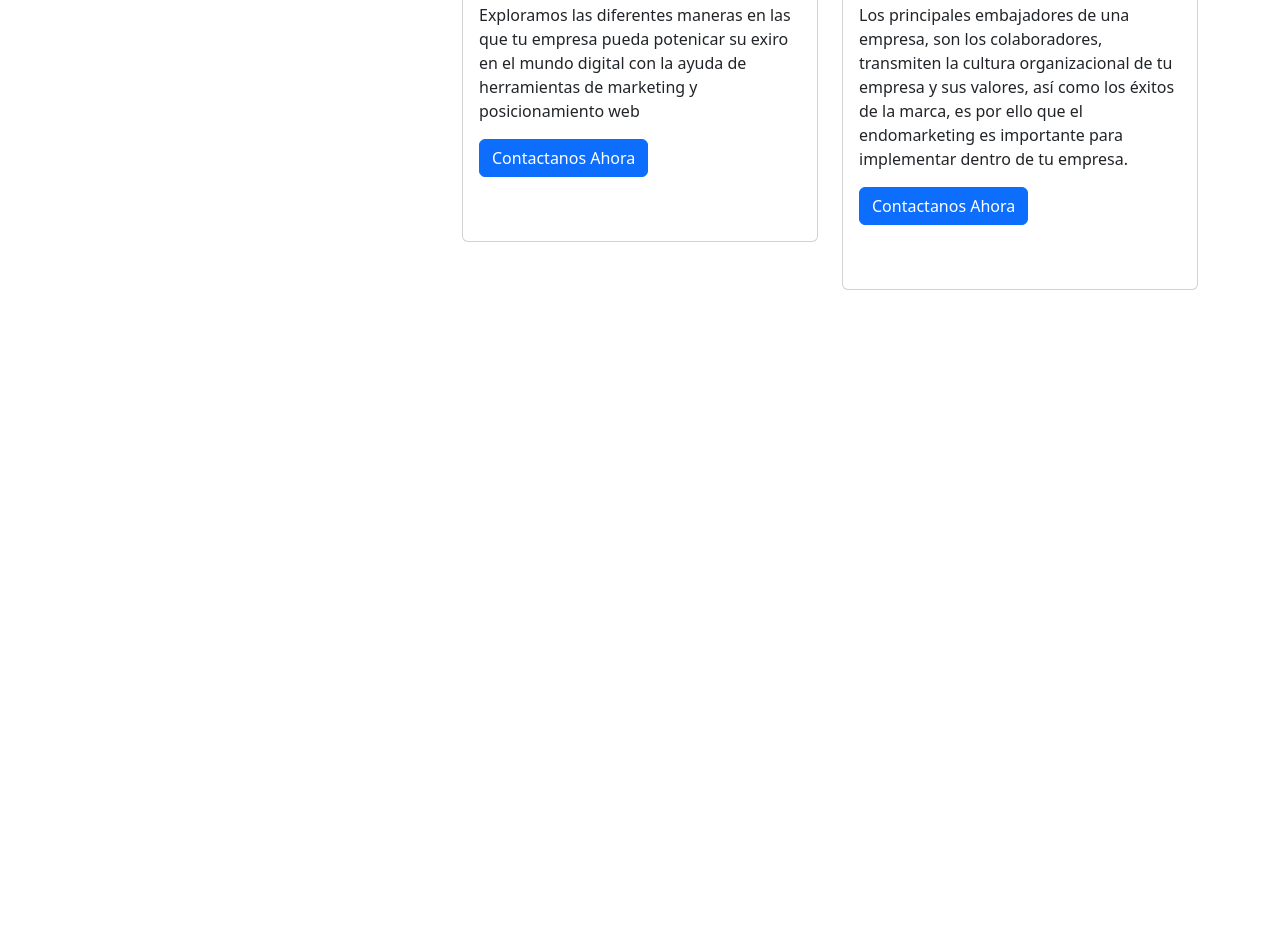
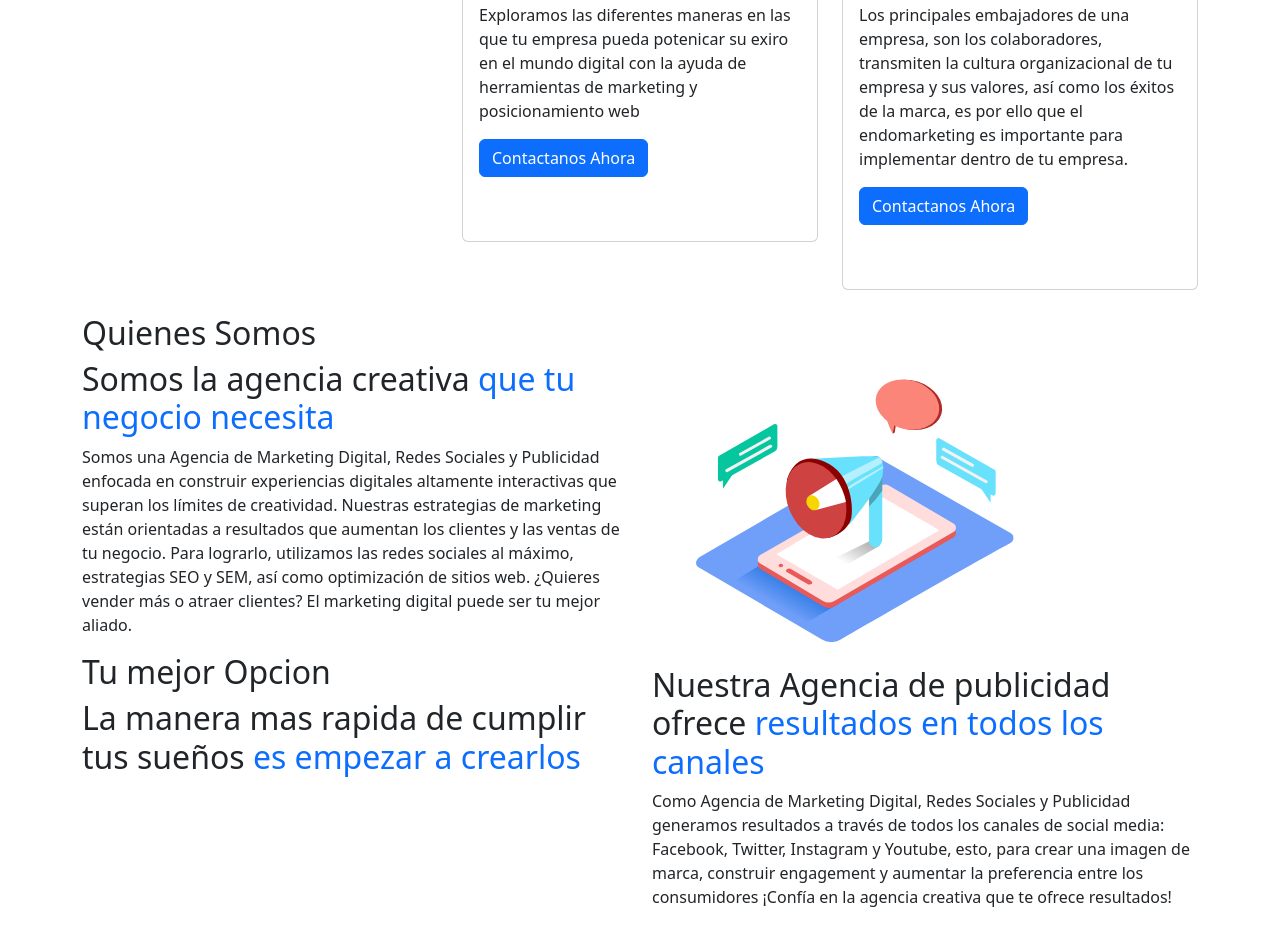
Before and after one commit to MiguelAlejandroGO/AgenciaMarketingMockup, a plain HTML site: page index.html in a window 1280 px wide. Shown: the part 1922-2847 px from the top of the page. Before the commit the page ends 2236 px from the top, so only its background shows below. Drawn offline with nearby package versions, Linux system fonts and the light colour scheme; a script that the page names is missing.

Commit message:
Creación de la sección About

```diff
--- a/index.html
+++ b/index.html
@@ -68,8 +68,8 @@
             </div>
         </div>
     </section>
+
     <section id="service">
-
         <div class="container ">
             <h2 class="text-center title ">Nuestros Servicios</h2>
             <br>
@@ -80,7 +80,8 @@
                         <div class="card-body ">
                             <h5 class="card-title ">Branding y Diseño
                             </h5>
-                            <p class="card-text ">Creamos marcas que enamoran, acompañadas de una estrategia de comunicación visual, brindando soluciones creativas, funcionales y competitivas.</p>
+                            <p class="card-text ">Creamos marcas que enamoran, acompañadas de una estrategia de
+                                comunicación visual, brindando soluciones creativas, funcionales y competitivas.</p>
                             <a href="#contact" class="btn btn-primary mb-5 btnContact">Contactanos Ahora</a>
                         </div>
                     </div>
@@ -91,8 +92,11 @@
                         <div class="card-body ">
                             <h5 class="card-title ">Marketing estratégico
                             </h5>
-                            <p class="card-text ">El consumidor ha evolucionado y las empresas deben de avanzar para ser relevantes con sus clientes, bajo esta premisa creamos estrategias de marketing , que contribuyan al posicionamiento, generen comunicación entre los usuarios
-                                y se mantengan vigentes , esto con el fin de que tu empresa alcance los objetivos que se ha planteado.</p>
+                            <p class="card-text ">El consumidor ha evolucionado y las empresas deben de avanzar para ser
+                                relevantes con sus clientes, bajo esta premisa creamos estrategias de marketing , que
+                                contribuyan al posicionamiento, generen comunicación entre los usuarios
+                                y se mantengan vigentes , esto con el fin de que tu empresa alcance los objetivos que se
+                                ha planteado.</p>
                             <a href="#contact" class="btn btn-primary mb-5 btnContact">Contactanos Ahora</a>
                         </div>
                     </div>
@@ -104,7 +108,9 @@
                             <h5 class="card-title ">
                                 Desarrollo Web
                             </h5>
-                            <p class="card-text ">Desarrollamos sitios web que comuniquen tu oferta de servicios o productos de forma clara y ágil, implementando las últimas tecnologías y personalizadas a la imagen de tu empresa.</p>
+                            <p class="card-text ">Desarrollamos sitios web que comuniquen tu oferta de servicios o
+                                productos de forma clara y ágil, implementando las últimas tecnologías y personalizadas
+                                a la imagen de tu empresa.</p>
                             <a href="#contact" class="btn btn-primary mb-5 btnContact">Contactanos Ahora</a>
                         </div>
                     </div>
@@ -116,7 +122,9 @@
                             <h5 class="card-title ">
                                 Marketing Digital y social media
                             </h5>
-                            <p class="card-text ">La comunicación para las organizaciones se ha vuelto bidireccional y un pilar fundamental para el marketing digital. La alta competencia entre las marcas, nos obliga a generar contenidos relevantes para el consumidor</p>
+                            <p class="card-text ">La comunicación para las organizaciones se ha vuelto bidireccional y
+                                un pilar fundamental para el marketing digital. La alta competencia entre las marcas,
+                                nos obliga a generar contenidos relevantes para el consumidor</p>
                             <a href="#contact" class="btn btn-primary mb-5 btnContact">Contactanos Ahora</a>
                         </div>
                     </div>
@@ -128,7 +136,9 @@
                             <h5 class="card-title ">
                                 SEO (Google) y Optimizacion
                             </h5>
-                            <p class="card-text ">Exploramos las diferentes maneras en las que tu empresa pueda potenicar su exiro en el mundo digital con la ayuda de herramientas de marketing y posicionamiento web</p>
+                            <p class="card-text ">Exploramos las diferentes maneras en las que tu empresa pueda
+                                potenicar su exiro en el mundo digital con la ayuda de herramientas de marketing y
+                                posicionamiento web</p>
                             <a href="#contact" class="btn btn-primary mb-5 btnContact">Contactanos Ahora</a>
                         </div>
                     </div>
@@ -140,14 +150,48 @@
                             <h5 class="card-title ">
                                 Endomarketing
                             </h5>
-                            <p class="card-text ">Los principales embajadores de una empresa, son los colaboradores, transmiten la cultura organizacional de tu empresa y sus valores, así como los éxitos de la marca, es por ello que el endomarketing es importante para implementar
+                            <p class="card-text ">Los principales embajadores de una empresa, son los colaboradores,
+                                transmiten la cultura organizacional de tu empresa y sus valores, así como los éxitos de
+                                la marca, es por ello que el endomarketing es importante para implementar
                                 dentro de tu empresa.</p>
                             <a href="#contact" class="btn btn-primary mb-5 btnContact">Contactanos Ahora</a>
                         </div>
                     </div>
                 </div>
             </div>
+        </div>
+    </section>
 
+    <section id="about">
+        <div class="container ">
+            <h2 class="title">Quienes Somos</h2>
+            <div class="row row-cols-1 row-cols-sm-1 row-cols-md-2 ">
+                <div class="col item ">
+                    <h2>Somos la agencia creativa <span class="text-primary ">que tu negocio necesita</span> </h2>
+                    <p>Somos una Agencia de Marketing Digital, Redes Sociales y Publicidad enfocada en construir
+                        experiencias digitales altamente interactivas que superan los límites de creatividad. Nuestras
+                        estrategias de marketing están orientadas a resultados
+                        que aumentan los clientes y las ventas de tu negocio. Para lograrlo, utilizamos las redes
+                        sociales al máximo, estrategias SEO y SEM, así como optimización de sitios web. ¿Quieres vender
+                        más o atraer clientes? El marketing digital
+                        puede ser tu mejor aliado.</p>
+                    <h2 class="title">Tu mejor Opcion</h2>
+                    <h2>La manera mas rapida de cumplir tus sueños <span class="text-primary ">es empezar a
+                            crearlos</span> </h2>
+                </div>
+                <div class="col item ">
+                    <img class="img-fluid " src="css/img/Marketing _Iso.svg " alt=" ">
+                    <h2>
+                        Nuestra Agencia de publicidad ofrece <span class="text-primary "> resultados en todos los
+                        canales</span></h2>
+                    <p>Como Agencia de Marketing Digital, Redes Sociales y Publicidad generamos resultados a través de
+                        todos los canales de social media: Facebook, Twitter, Instagram y Youtube, esto, para crear una
+                        imagen de marca, construir engagement y
+                        aumentar la preferencia entre los consumidores ¡Confía en la agencia creativa que te ofrece
+                        resultados!
+                    </p>
+                </div>
+            </div>
         </div>
     </section>
 
```
